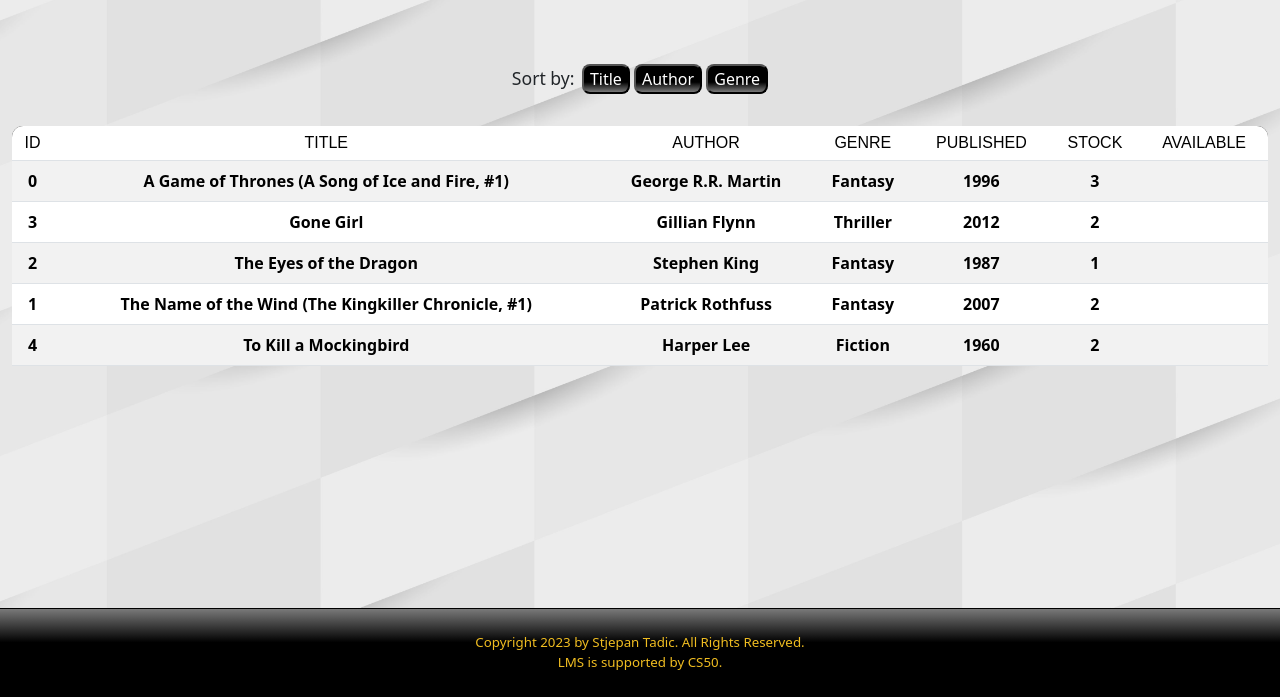
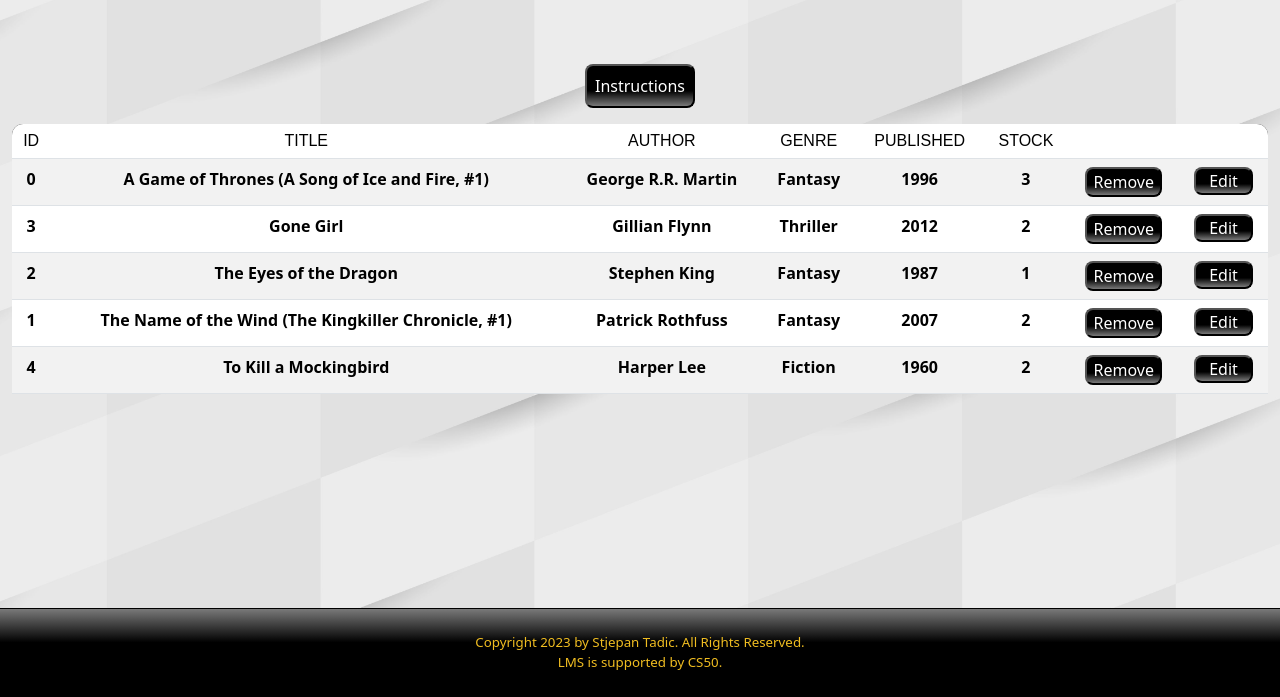
Before and after one commit to sttadic/flask-LMS, a Flask app: page /books in a window 1280 px wide. Shown: the part 103-800 px from the top of the page. Run offline with Flask 2, Linux system fonts and the light colour scheme; a user stored in the database is signed in; some libraries are stand-ins or nearby versions.

Commit message:
Some routes, functions and templates renamed to resamble client side options, adde  popup form to manage book details to books template and books route code to support it, other minor changes, mostly prompts content to sound professional and to warn about consenquences of proceeding with desired actions like remove and edit

```diff
--- a/app.py
+++ b/app.py
@@ -167,10 +167,10 @@ def index():
     return render_template('index.html', name=name)
 
 
-@app.route('/books')
+@app.route('/catalogue')
 @login_required
-def books():
-    '''Books sorted alphabetically by title, author or genre. Search and issue book features'''
+def catalogue():
+    '''Books sorted alphabetically by title, author or genre. Current stock and search books feature'''
 
     # Get user_id from session
     user_id = session['user_id']
@@ -178,26 +178,25 @@ def books():
     # Query database for librarian name
     name = db.execute('SELECT name FROM staff WHERE staff_id = ?', user_id)[0]['name']
 
-    # User reached route via 'By Title' link
+    # Sort by title
     if request.args.get('sort') == 'title':
 
-        # Query database for books and sort by title
-        books = db.execute('SELECT * FROM books ORDER BY title ASC')
-        return render_template('books.html', books=books, name=name)
+        # Redirect to catalogue route - default is sorted by title
+        return redirect('/catalogue')
 
-    # User reached route via 'By Author' link
+    # Sort by author
     elif request.args.get('sort') == 'author':
 
         # Query database for books and sort by author
         books = db.execute('SELECT * FROM books ORDER BY author ASC')
-        return render_template('books.html', books=books, name=name)
+        return render_template('catalogue.html', books=books, name=name)
 
-    # User reached route via 'By Genre' link
+    # Sort by genre
     elif request.args.get('sort') == 'genre':
 
         # Query database for books and sort by genre
         books = db.execute('SELECT * FROM books ORDER BY genre ASC')
-        return render_template('books.html', books=books, name=name)
+        return render_template('catalogue.html', books=books, name=name)
 
     # Search books query by user
     q = request.args.get('query')
@@ -206,11 +205,145 @@ def books():
     if q:
         # Query database for title, author and id (id requires precise search query) based on the search input and render template with results
         books = db.execute('SELECT * FROM books WHERE title LIKE ? OR author LIKE ? OR id LIKE ?', '%' + q + '%', '%' + q + '%', q)
-        return render_template('books.html', name=name, books=books)
+        return render_template('catalogue.html', name=name, books=books)
 
     # User reached route from navbar - query database for books and sort by title
     books = db.execute('SELECT * FROM books ORDER BY title ASC')
-    return render_template('books.html', books=books, name=name)
+    return render_template('catalogue.html', books=books, name=name)
+
+
+@app.route('/books', methods = ['GET', 'POST'])
+@login_required
+def books():
+    '''Books management'''
+
+    # Get user_id from session
+    user_id =  session['user_id']
+
+    # Query database for librarian name
+    name = db.execute('SELECT name FROM staff WHERE staff_id = ?', user_id)[0]['name']
+
+    # Query database for books and sort by title
+    books = db.execute('SELECT * FROM books ORDER BY title ASC')
+
+    # User reached route via GET
+    if request.method == 'GET':
+
+        # Search books query by user
+        q = request.args.get('query')
+
+        # Search query submitted
+        if q:
+            # Query database for title, author and id (id requires precise search query) based on the search input and render template with results
+            books = db.execute('SELECT * FROM books WHERE title LIKE ? OR author LIKE ? OR id LIKE ?', '%' + q + '%', '%' + q + '%', q)
+            return render_template('books.html', name=name, books=books)
+
+        # Render manage books template
+        return render_template('books.html', books=books, name=name)
+
+    # User reached route via POST
+    else:
+        # Get the value of the button user clicked on
+        button = request.form.get('button')
+
+        # Remove button selected
+        if button == 'remove':
+
+            # Query database for the title of the book to be removed
+            removed = db.execute('SELECT title FROM books WHERE id == ?', request.form.get('id'))[0]['title']
+
+            # Delete book
+            db.execute('DELETE FROM books WHERE id == ?', request.form.get('id'))
+
+            # Flash book is removed message
+            flash(f'Book "{removed}" has been successfully removed!')
+
+            # Redirect to books route with updated table
+            return redirect('/books')
+
+        # Update button selected on popup form
+        elif button == 'update':
+
+            # User input
+            id = request.form.get('form_id')
+            title = request.form.get('title')
+            author = request.form.get('author')
+            genre = request.form.get('genre')
+            year = request.form.get('year')
+
+            # Ensure valid input for stock levels
+            try:
+                stock = int(request.form.get('stock'))
+                if stock < 1:
+                    flash('Invalid stock input')
+                    return render_template('books.html', name=name, books=books)
+            except:
+                flash('Invalid stock input')
+                return render_template('books.html', name=name, books=books)
+
+            # Ensure all details are provided
+            if not title or not author or not genre or not year:
+                flash('All fields are required')
+                return render_template('books.html', name=name, books=books)
+
+            # Update books table
+            db.execute('UPDATE books SET title = ?, author = ?, genre = ?, year = ?, stock = ? WHERE id == ?', title, author, genre, year, stock, id)
+
+            # Flash a message
+            flash(f'Book ID:{id} details updated!')
+
+            # Redirect to books route with updated table
+            return redirect('/books')
+
+
+@app.route('/new-book', methods = ['GET', 'POST'])
+@login_required
+def new_book():
+    '''Add new book'''
+
+    # Get user_id from session
+    user_id = session['user_id']
+
+    # Query database for librarian name
+    name = db.execute('SELECT name FROM staff WHERE staff_id = ?', user_id)[0]['name']
+
+    # User reached route via GET
+    if request.method == 'GET':
+
+        # Render new_book template
+        return render_template('new-book.html', name=name)
+
+    # User reached route via POST
+    else:
+        # User input
+        title = request.form.get('title')
+        author = request.form.get('author')
+        genre = request.form.get('genre')
+        year = request.form.get('year')
+
+        # Ensure all details are provided
+        if not title or not author or not genre or not year:
+            flash('All fields are required')
+            return render_template('new-book.html', name=name)
+
+        # Ensure valid input for stock
+        try:
+            stock = int(request.form.get('stock'))
+            if stock < 1:
+                flash('Invalid stock input')
+                return render_template('new-book.html', name=name)
+        except:
+            flash('Invalid stock input')
+            return render_template('new-book.html', name=name)
+
+        # Insert new book details into books table
+        db.execute('INSERT INTO books (title, author, genre, year, stock) VALUES (?, ?, ?, ?, ?)', title, author, genre, year, stock)
+
+        # Flash book added message on redirect
+        flash(f'A book "{title}" by "{author}" has been added.')
+
+        # Redirect to manage books route
+        return redirect('/books')
 
 
 @app.route('/members', methods = ['GET', 'POST'])
@@ -266,6 +399,7 @@ def members():
         elif button == 'update':
 
             # User input
+            id = request.form.get("form_id")
             member = request.form.get('name')
             email = request.form.get('email')
             address = request.form.get('address')
@@ -277,19 +411,18 @@ def members():
                 return render_template('members.html', name=name, members=members)
 
             # Update members table
-            db.execute('UPDATE members SET name = ?, email = ?, address = ?, phone = ? WHERE member_id == ?', member, email, address, phone, request.form.get("form_id"))
+            db.execute('UPDATE members SET name = ?, email = ?, address = ?, phone = ? WHERE member_id == ?', member, email, address, phone, id)
 
-            flash('Member details changed.')
+            flash(f'Member ID:{id} details updated!')
 
             # Redirect to members route with updated table
             return redirect('/members')
 
 
-
 @app.route('/new-member', methods = ['GET', 'POST'])
 @login_required
 def new_member():
-    '''New member form'''
+    '''Add new member'''
 
     # Get user_id from session
     user_id = session['user_id']
@@ -324,142 +457,6 @@ def new_member():
         return redirect('/members')
 
 
-@app.route('/manage-books', methods = ['GET', 'POST'])
-@login_required
-def manage_books():
-    '''Books management'''
-
-    # Get user_id from session
-    user_id =  session['user_id']
-
-    # Query database for librarian name
-    name = db.execute('SELECT name FROM staff WHERE staff_id = ?', user_id)[0]['name']
-
-    # Query database for books and sort by title
-    books = db.execute('SELECT * FROM books ORDER BY title ASC')
-
-    # User reached route via GET
-    if request.method == 'GET':
-
-        # Search books query by user
-        q = request.args.get('query')
-
-        # Search query submitted
-        if q:
-            # Query database for title, author and id (id requires precise search query) based on the search input and render template with results
-            books = db.execute('SELECT * FROM books WHERE title LIKE ? OR author LIKE ? OR id LIKE ?', '%' + q + '%', '%' + q + '%', q)
-            return render_template('manage-books.html', name=name, books=books)
-
-        # Render manage books template
-        return render_template('manage-books.html', books=books, name=name)
-
-    # User reached route via POST
-    else:
-        # Get the value of the button user clicked on
-        button = request.form.get('button')
-
-        # Remove button selected
-        if button == 'remove':
-
-            # Query database for the title of the book to be removed
-            removed = db.execute('SELECT title FROM books WHERE id == ?', request.form.get('id'))[0]['title']
-
-            # Delete book
-            db.execute('DELETE FROM books WHERE id == ?', request.form.get('id'))
-
-            # Flash book is removed message
-            flash(f'A book "{removed}" has been removed.')
-
-            # Query database for books
-            books = db.execute('SELECT * FROM books ORDER BY title ASC')
-
-            # Render updated manage-books.html template
-            return render_template('manage-books.html', name=name, books=books)
-
-        # Edit button selected
-        elif button == 'edit':
-
-            # User input
-            title = request.form.get('title')
-            author = request.form.get('author')
-            genre = request.form.get('genre')
-            year = request.form.get('year')
-
-            # Ensure valid input for stock levels
-            try:
-                stock = int(request.form.get('stock'))
-                if stock < 1:
-                    flash('Invalid stock input')
-                    return render_template('manage-books.html', name=name, books=books)
-            except:
-                flash('Invalid stock input')
-                return render_template('manage-books.html', name=name, books=books)
-
-            # Update books table
-            db.execute('UPDATE books SET title = ?, author = ?, genre = ?, year = ?, stock = ? WHERE id == ?', title, author, genre, year, stock, request.form.get('id'))
-
-            # Flash a message
-            flash('Book details changed!')
-
-            # Query database for books
-            books = db.execute('SELECT * FROM books ORDER BY title ASC')
-
-            # Render updated members.html template
-            return render_template('manage-books.html', name=name, books=books)
-
-
-@app.route('/new-book', methods = ['GET', 'POST'])
-@login_required
-def new_book():
-    '''New book form'''
-
-    # Get user_id from session
-    user_id = session['user_id']
-
-    # Query database for librarian name
-    name = db.execute('SELECT name FROM staff WHERE staff_id = ?', user_id)[0]['name']
-
-    # User reached route via GET
-    if request.method == 'GET':
-
-        # Render new_book template
-        return render_template('new-book.html', name=name)
-
-    # User reached route via POST
-    else:
-        # User input
-        title = request.form.get('title')
-        author = request.form.get('author')
-        genre = request.form.get('genre')
-        year = request.form.get('year')
-
-        # Ensure all details are provided
-        if not title or not author or not genre or not year:
-            flash('All fields are required')
-            return render_template('new-book.html', name=name)
-
-        # Ensure valid input for stock
-        try:
-            stock = int(request.form.get('stock'))
-            if stock < 1:
-                flash('Invalid stock input')
-                return render_template('new-book.html', name=name)
-        except:
-            flash('Invalid stock input')
-            return render_template('new-book.html', name=name)
-
-        # Insert new book details into books table
-        db.execute('INSERT INTO books (title, author, genre, year, stock) VALUES (?, ?, ?, ?, ?)', title, author, genre, year, stock)
-
-        # Flash book added message on redirect
-        flash(f'A book "{title}" by "{author}" has been added.')
-
-        # Redirect to manage books route
-        return redirect('/manage-books')
-
-
-
-
 
 # Main driver function
 if __name__ == '__main__':
--- a/templates/books.html
+++ b/templates/books.html
@@ -1,6 +1,6 @@
 {% extends "layout.html" %}
 
-{% block title %}Catalogue{% endblock %}
+{% block title %}Books Management{% endblock %}
 
 {% block search %}
 <form class="d-flex" role="search">
@@ -22,14 +22,23 @@
     {% endif %}
     {% endwith %}
 </div>
-<div class="sort">
-    <span class="sort-by">Sort by:</span>
-    <a href="/books?sort=title"><button class="button">Title</button></a>
-    <a href="/books?sort=author"><button class="button">Author</button></a>
-    <a href="/books?sort=genre"><button class="button">Genre</button></a>
+<p>
+    <button class="button btn-members" type="button" data-bs-toggle="collapse" data-bs-target="#collapseExample" aria-expanded="false" aria-controls="collapseExample">
+        Instructions
+    </button>
+</p>
+<div class="collapse" id="collapseExample">
+    <div class="note">
+        <ul>
+            <li>In order to edit book details, select the 'Edit' button at the far right of the book's row.
+                A form will open where you can make desired changes. To save those changes please select the 'Update' button.</li>
+            <li>To delete a book select corresponding 'Remove' button. You will be prompted to confirm your choice. This will completely remove all book's stock and details from the system.
+                Make sure that all copies of the book have been returned before proceeding. Please note that this is a PERMANENT ACTION and CANNOT BE UNDONE!</li>
+        </ul>
     </div>
-<div class="wrapper">
-<table class="table table-striped">
+</div>
+<div class="wrapper" id="blur">
+    <table class="table table-striped" spellcheck="false">
         <thead class="sticky-top table-top">
             <tr>
                 <th scope="col" style="border-radius: 0.7rem 0 0 0;">ID</th>
@@ -38,22 +47,74 @@
                 <th scope="col">GENRE</th>
                 <th scope="col">PUBLISHED</th>
                 <th scope="col">STOCK</th>
-            <th scope="col" style="border-radius: 0 0.7rem 0 0;"> AVAILABLE</th>
+                <th scope="col"></th>
+                <th scope="col" style="border-radius: 0 0.7rem 0 0;"></th>
             </tr>
         </thead>
         <tbody>
             {% for book in books %}
+            <form action="/books" method="POST" onsubmit="return confirm('Completely remove \'{{ book.title }}\' by {{ book.author }}, (book ID: {{ book.id }}) and all of its stock from library database?')">
                 <tr class="row-data">
-            <td>{{ book.id }}</td>
-            <td>{{ book.title }}</td>
-            <td>{{ book.author }}</td>
-            <td>{{ book.genre }}</td>
-            <td>{{ book.year }}</td>
-            <td>{{ book.stock }}</td>
-            <td>{{ availability }}</td>
+                    <td id="id"><input type="text" name="id" value="{{ book.id }}" hidden>{{ book.id }}</td>
+                    <td id="title">{{ book.title }}</td>
+                    <td id="author">{{ book.author }}</td>
+                    <td id="genre">{{ book.genre }}</td>
+                    <td id="year">{{ book.year }}</td>
+                    <td id="stock">{{ book.stock }}</td>
+                    <td><button name="button" value="remove" class="button">Remove</button></td>
+            </form>
+                    <td><button class="button btn-edit" onclick='toggle(); editForm("{{ book.id }}", "{{ book.title }}", "{{ book.author }}", "{{ book.genre }}", "{{ book.year }}", "{{ book.stock }}")'>Edit</button></td>
                 </tr>
             {% endfor %}
         </tbody>
     </table>
 </div>
+<div id="popup">
+    <form class="forms" action="/books" method="post" onsubmit="return confirm('Please confirm that all details are correct.')">
+        <h4 class="form_name">EDIT BOOK<span class="close" onclick="toggle()"><sup>X</sup></span></h4>
+        <textarea hidden name="form_id" id="form_id"></textarea>
+        <div class="input-group">
+            <span class="input-group-text" id="inputGroup-sizing-default">Title</span>
+            <textarea class="form-control" name="title" id="form_title" autocomplete="off" rows="1"></textarea>
+        </div>
+        <div class="input-group">
+            <span class="input-group-text" id="inputGroup-sizing-default">Author</span>
+            <textarea class="form-control" name="author" id="form_author" autocomplete="off" rows="1"></textarea>
+        </div>
+        <div class="input-group">
+            <span class="input-group-text" id="inputGroup-sizing-default">Genre</span>
+            <textarea class="form-control" name="genre" id="form_genre" autocomplete="off" rows="1"></textarea>
+        </div>
+        <div class="input-group">
+            <span class="input-group-text" id="inputGroup-sizing-default">Published</span>
+            <textarea class="form-control" name="year" id="form_year" autocomplete="off" rows="1"></textarea>
+        </div>
+        <div class="input-group">
+            <span class="input-group-text" id="inputGroup-sizing-default">Stock</span>
+            <textarea class="form-control" name="stock" id="form_stock" autocomplete="off" rows="1"></textarea>
+        </div>
+        <button class="input-button" type="submit" name="button" value="update">Update</button>
+
+    </form>
+
+</div>
+<script>
+    // Javascript toggle blur & popup
+    function toggle(){
+        var blur = document.getElementById('blur');
+        blur.classList.toggle('active');
+        var popup = document.getElementById('popup');
+        popup.classList.toggle('active');
+    }
+
+    // Populate popup form fields with corresponding values of a selected book
+    function editForm(id, title, author, genre, year, stock){
+        document.getElementById("form_id").value = id;
+        document.getElementById("form_title").value = title;
+        document.getElementById("form_author").value = author;
+        document.getElementById("form_genre").value = genre;
+        document.getElementById("form_year").value = year;
+        document.getElementById("form_stock").value = stock;
+    }
+</script>
 {% endblock %}
--- a/templates/layout.html
+++ b/templates/layout.html
@@ -42,9 +42,9 @@
                         <li class="nav-item dropdown">
                             <a class="nav-link dropdown-toggle" href="#" role="button" data-bs-toggle="dropdown" aria-expanded="false">Books</a>
                             <ul class="dropdown-menu bg-black bg-gradient">
-                                <li><a class="dropdown-item text-white" href="/books">Catalogue</a></li>
+                                <li><a class="dropdown-item text-white" href="/catalogue">Catalogue</a></li>
                                 <li><hr class="dropdown-divider text-bg-warning"></li>
-                                <li><a class="dropdown-item text-white" href="/manage-books">Manage Books</a></li>
+                                <li><a class="dropdown-item text-white" href="/books">Manage Books</a></li>
                                 <li><a class="dropdown-item text-white" href="/new-book">Add Books</a></li>
                             </ul>
                         </li>
```
Also changed, not shown: templates/catalogue.html (added, +59 -0 lines), templates/manage-books.html (deleted, +0 -72 lines), templates/members.html (+9 -14 lines), library.db. Lines whose indentation alone changed are shown as unchanged.
